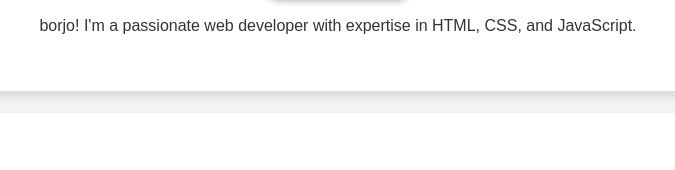
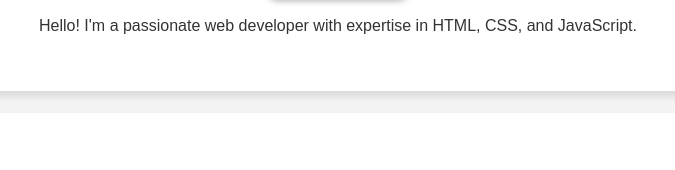
Before and after one commit to chandru-26/CODSOFT-, a plain HTML site: page TASK 1/index.html in a window 1280 px wide. Shown: the part 500-670 px from the top of the page, 302-977 px from the left. Drawn offline with Linux system fonts and the light colour scheme.

Commit message:
Revert "borjo all of"
This reverts commit 21ba91178f4f51a4a1223c6c95297143f8ac8801.

```diff
--- a/TASK 1/index.html
+++ b/TASK 1/index.html
@@ -16,7 +16,7 @@
     <section id="about">
       <img src="photo.jpg" alt="Your Photo" />
       <p>
-        borjo! I'm a passionate web developer with expertise in HTML, CSS, and
+        Hello! I'm a passionate web developer with expertise in HTML, CSS, and
         JavaScript.
       </p>
     </section>
```
